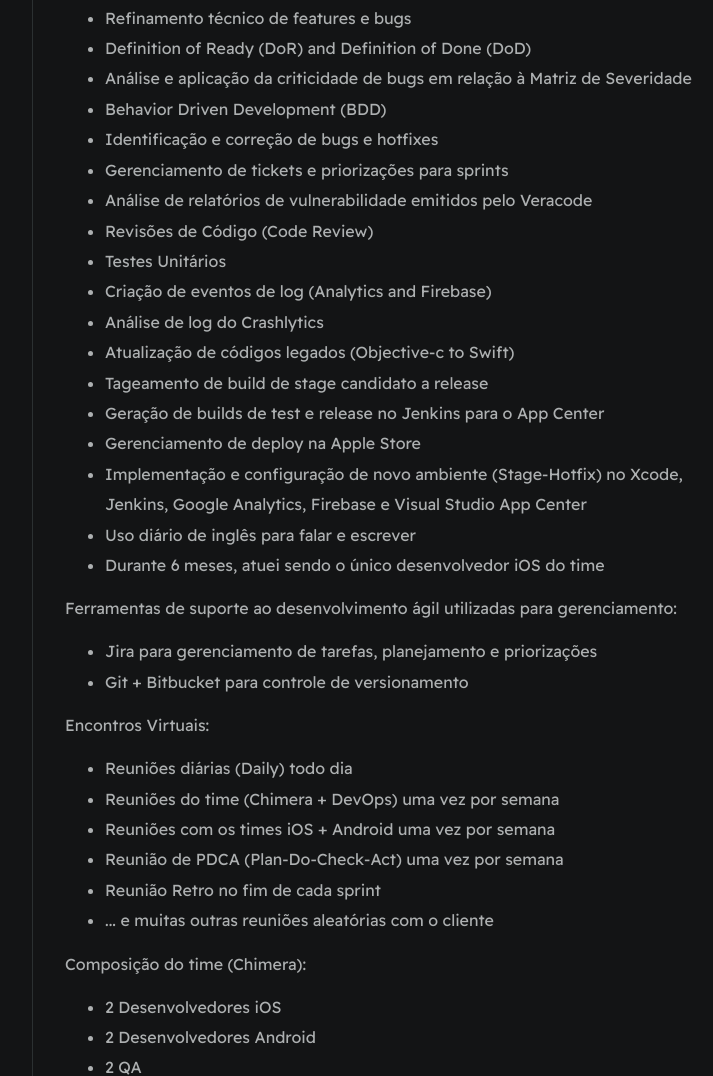
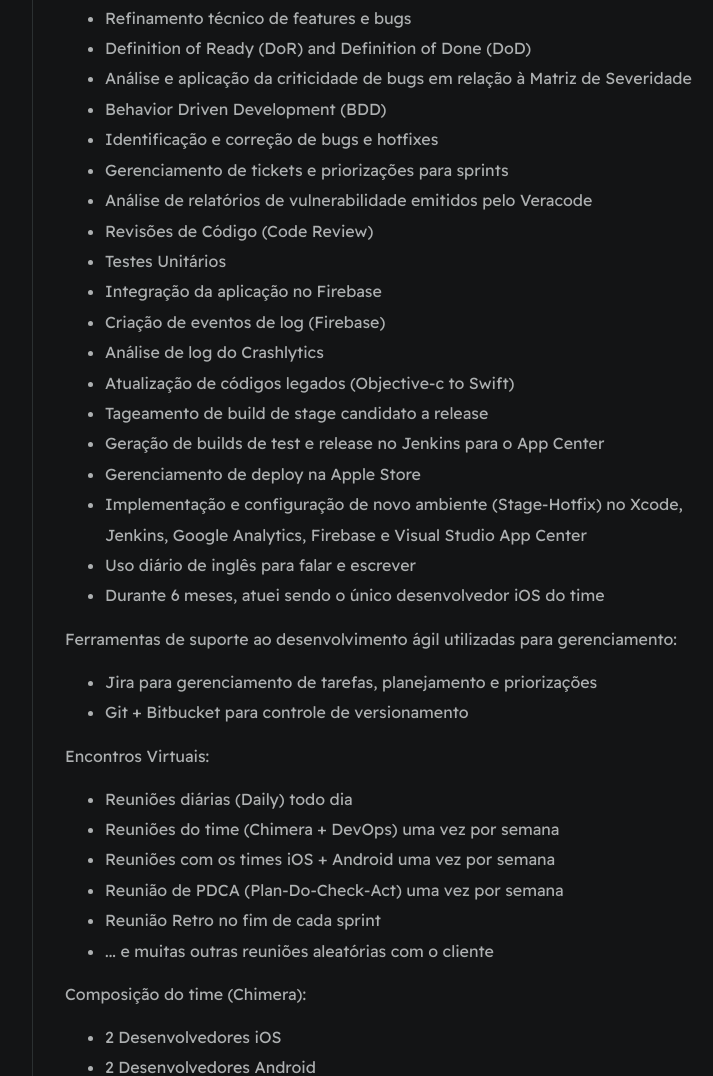
Before and after one commit to mtsfreitas/mtsfreitas.github.io, a website: page dist/index_ptbr.html in a window 1280 px wide. Shown: the part 1534-2610 px from the top of the page, without its empty margins (274-987 px from the left). Drawn offline with Linux system fonts and the light colour scheme; no server answers.

Commit message:
new item column

```diff
--- a/dist/index_ptbr.html
+++ b/dist/index_ptbr.html
@@ -106,7 +106,8 @@
                     <li>Análise de relatórios de vulnerabilidade emitidos pelo Veracode</li>
                     <li>Revisões de Código (Code Review)</li>
                     <li>Testes Unitários</li>
-                    <li>Criação de eventos de log (Analytics and Firebase)</li>
+                    <li>Integração da aplicação no Firebase</li>
+                    <li>Criação de eventos de log (Firebase)</li>
                     <li>Análise de log do Crashlytics</li>
                     <li>Atualização de códigos legados (Objective-c to Swift)</li>
                     <li>Tageamento de build de stage candidato a release</li>
```
